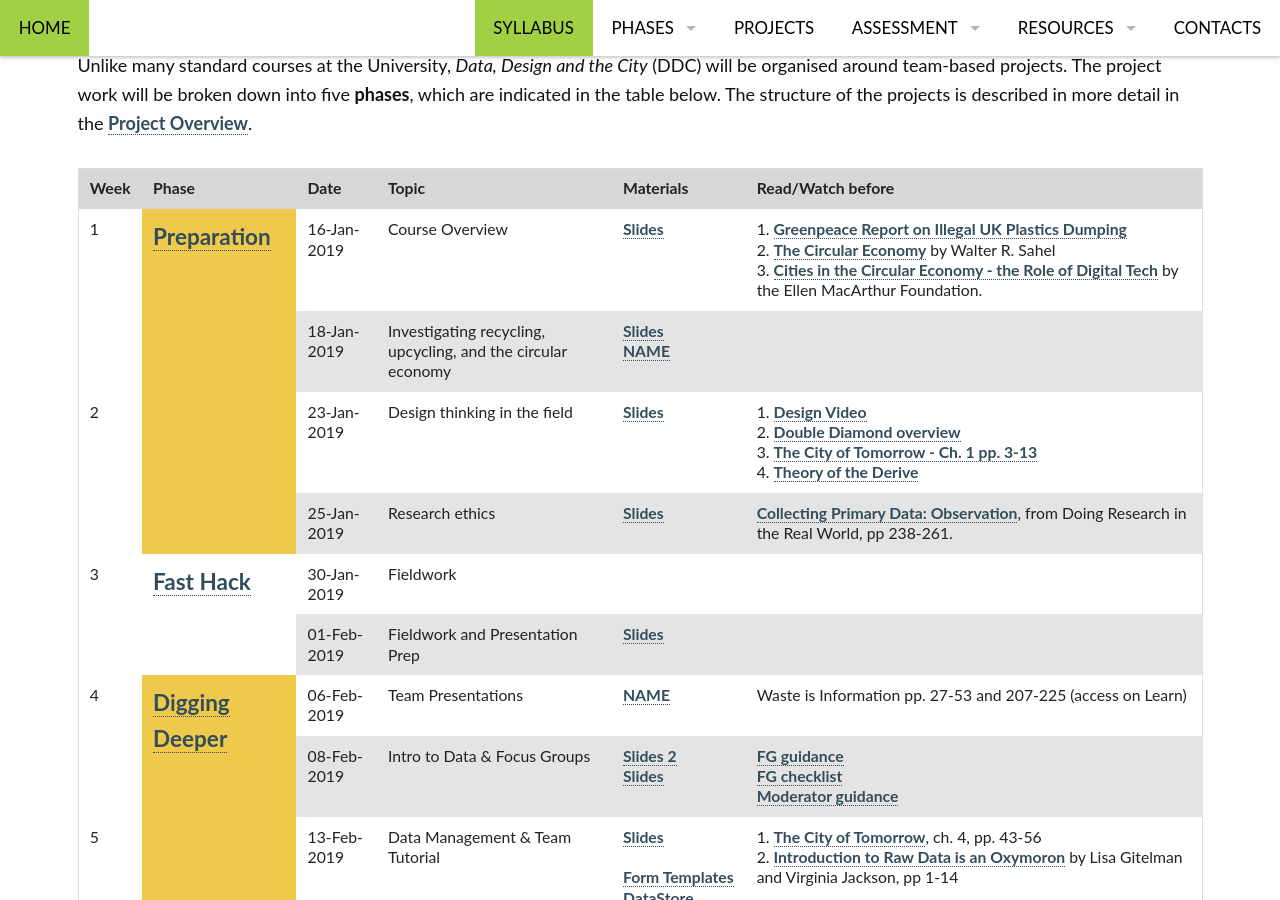
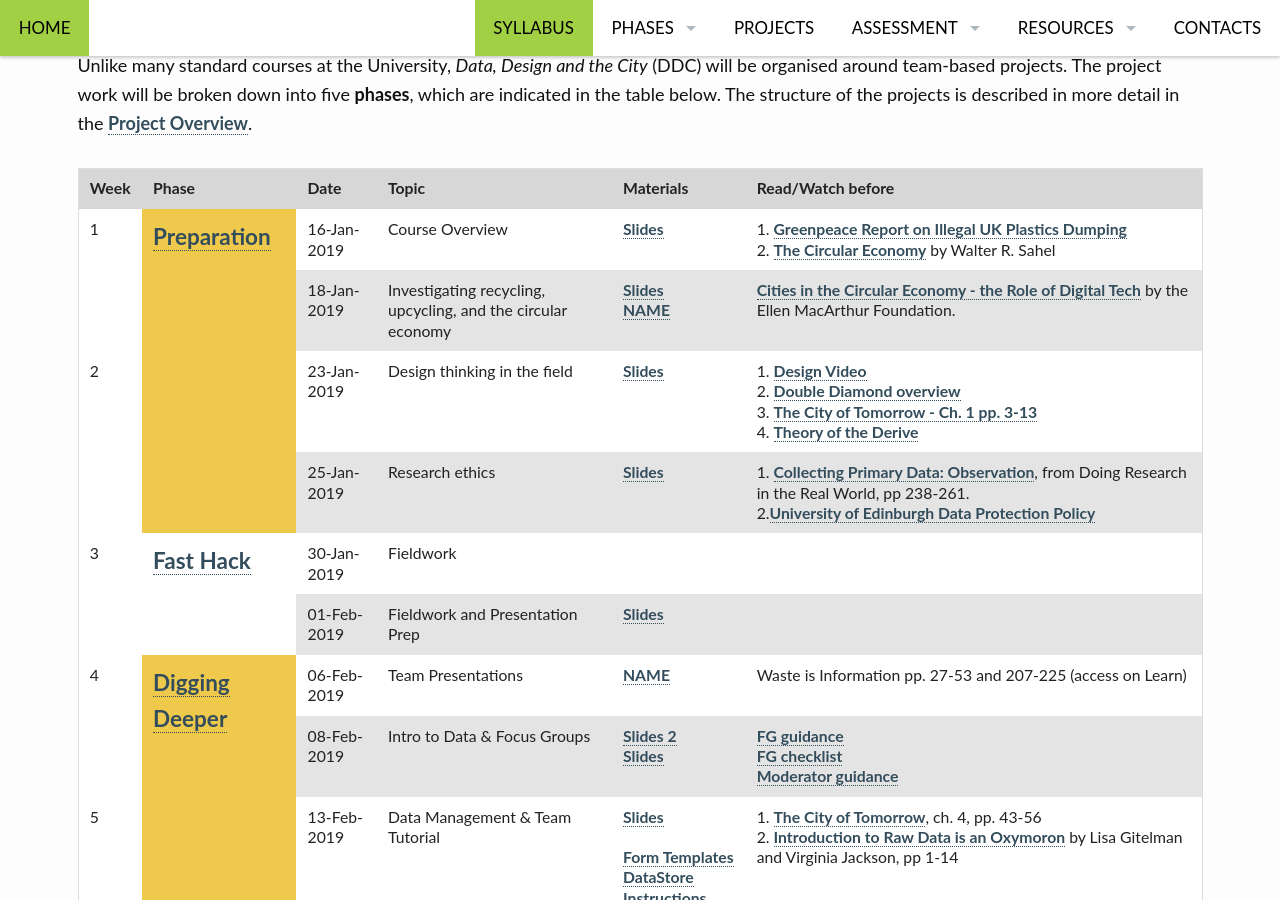
Before and after one commit to edinburghlivinglab/ddc, a Jekyll site: the page built from pages/syllabus.md, in a window 1280 px wide and 900 px high, scrolled down 701 px. Built offline with Jekyll 4.4.1, drawn with Linux system fonts in a browser that asks for light colours.

Commit message:
Update syllabus.md

```diff
--- a/pages/syllabus.md
+++ b/pages/syllabus.md
@@ -83,8 +83,7 @@ permalink: "/syllabus/"
                 <td><a href="{{ site.baseurl }}/slides/NAME" target="_blank">Slides</a></td>
 
                 <td>1. <a href="https://unearthed.greenpeace.org/2018/10/21/uk-household-plastics-found-in-illegal-dumps-in-malaysia/">Greenpeace Report on Illegal UK Plastics Dumping</a><br/>
-                2. <a href="https://www.nature.com/news/the-circular-economy-1.19594">The Circular Economy</a> by Walter R. Sahel<br/>
-                3. <a href="https://www.ellenmacarthurfoundation.org/assets/downloads/Cities-in-the-Circular-Economy-The-Role-of-Digital-Tech.pdf">Cities in the Circular Economy - the Role of Digital Tech</a> by the Ellen MacArthur Foundation.
+                2. <a href="https://www.nature.com/news/the-circular-economy-1.19594">The Circular Economy</a> by Walter R. Sahel
 </td>
             </tr>
             <tr>
@@ -94,7 +93,7 @@ permalink: "/syllabus/"
                     <a href="{{ site.baseurl }}/course_docs/NAME.pdf" target="_blank">NAME</a><br/>
 
                 </td>
-           <td>&nbsp;</td>
+           <td><a href="https://www.ellenmacarthurfoundation.org/assets/downloads/Cities-in-the-Circular-Economy-The-Role-of-Digital-Tech.pdf">Cities in the Circular Economy - the Role of Digital Tech</a> by the Ellen MacArthur Foundation.</td>
             </tr>
             <tr>
                 <td rowspan="2">2</td>
@@ -111,7 +110,7 @@ permalink: "/syllabus/"
                 <td>25-Jan-2019</td>
                 <td>Research ethics</td>
                 <td><a href="{{ site.baseurl }}/course_docs/Research-ethics_DDS_2016_web-version_final.pdf" target="_blank">Slides</a></td>
-                <td><a href="https://discovered.ed.ac.uk/primo-explore/fulldisplay?docid=44UOE_ALMA51135476460002466&amp=&amp=&amp=&amp=&amp=&amp=&amp=&amp=&amp=&amp=&amp=&amp=&amp=&context=L&vid=44UOE_VU2&lang=en_US&search_scope=default_scope&adaptor=Local%20Search%20Engine&isFrbr=true&tab=default_tab&query=any,contains,doing%20research%20in%20the%20real%20world%20gray&sortby=date&facet=frbrgroupid,include,1311147115&offset=0">Collecting Primary Data: Observation</a>, from Doing Research in the Real World, pp 238-261.</td>
+                <td>1. <a href="https://discovered.ed.ac.uk/primo-explore/fulldisplay?docid=44UOE_ALMA51135476460002466&amp=&amp=&amp=&amp=&amp=&amp=&amp=&amp=&amp=&amp=&amp=&amp=&amp=&context=L&vid=44UOE_VU2&lang=en_US&search_scope=default_scope&adaptor=Local%20Search%20Engine&isFrbr=true&tab=default_tab&query=any,contains,doing%20research%20in%20the%20real%20world%20gray&sortby=date&facet=frbrgroupid,include,1311147115&offset=0">Collecting Primary Data: Observation</a>, from Doing Research in the Real World, pp 238-261.<br/>2.<a href="https://www.ed.ac.uk/records-management/policy/data-protection">University of Edinburgh Data Protection Policy</a></td>
             </tr>
             <tr>
                 <td rowspan="2">3</td>
```
